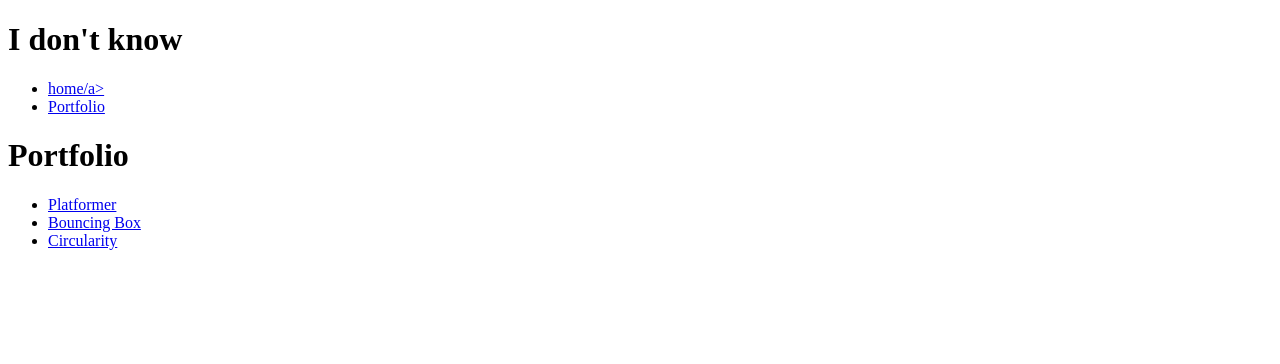
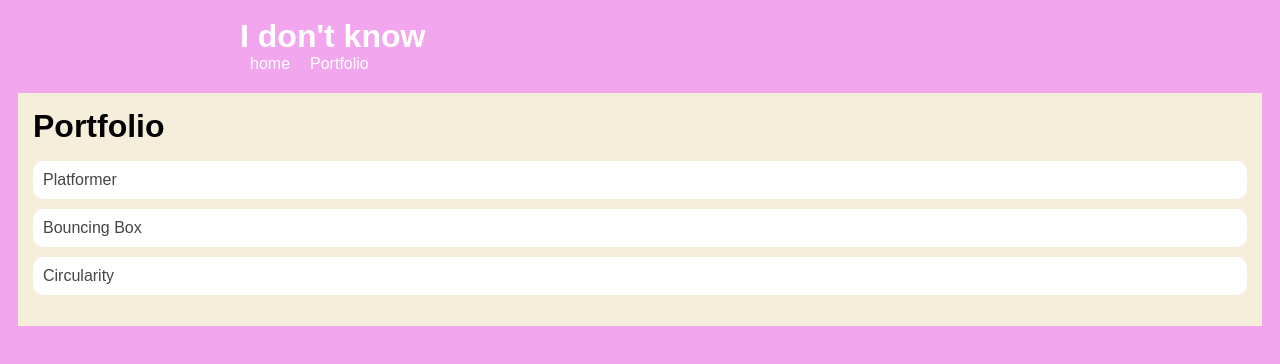
Before and after one commit to Brinalovescoding/Brinalovescoding.github.io, a plain HTML site: page portfolio.html in a window 1280 px wide. Drawn offline with Linux system fonts and the light colour scheme.

Commit message:
folio done again

```diff
--- a/portfolio.html
+++ b/portfolio.html
@@ -2,6 +2,7 @@
 <html>
   <head>
     <title>Sabrina's website</title>
+    <link rel="stylesheet" href="style.css" />
   </head>
 
   <body>
@@ -10,7 +11,7 @@
       <h1>I don't know</h1>
       <ul id="nav-ul">
         <li class="nav-li">
-            <a href="index.html">home/a>
+            <a href="index.html">home</a>
                </li>
 
                <li class="nav-li">
```
